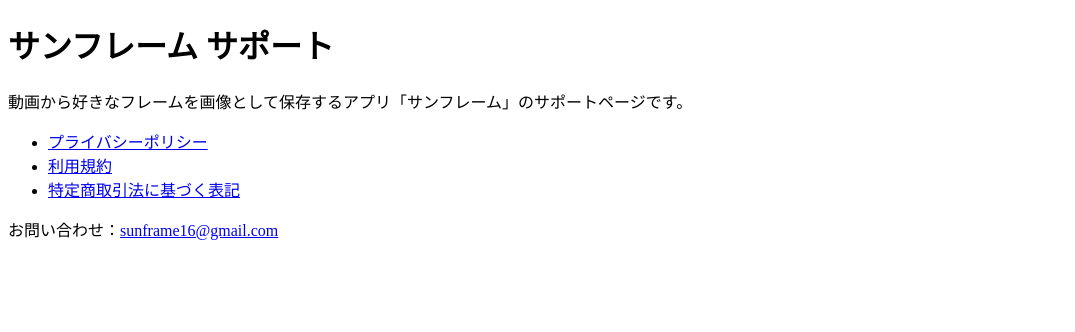
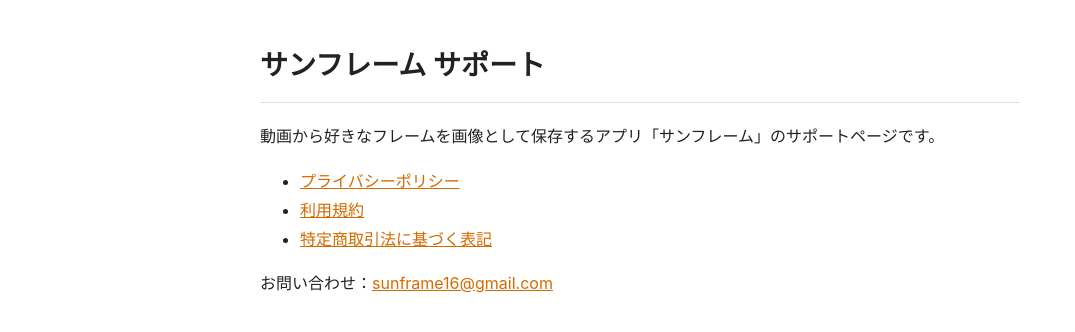
Before and after one commit to sunframe16/sunframe, a plain HTML site: page index.html in a window 1280 px wide. Shown: the whole page, without its empty margins (0-1075 px from the left). Drawn offline with Linux system fonts and the light colour scheme.

Commit message:
Add styles to index.html for better presentation
Added CSS styles for body, headings, and links.

```diff
--- a/index.html
+++ b/index.html
@@ -4,6 +4,51 @@
   <meta charset="utf-8">
   <meta name="viewport" content="width=device-width, initial-scale=1">
   <title>サンフレーム サポート</title>
+
+<style>
+
+  body {
+
+    font-family: -apple-system, BlinkMacSystemFont, "Helvetica Neue", sans-serif;
+
+    line-height: 1.8;
+
+    max-width: 760px;
+
+    margin: 40px auto;
+
+    padding: 0 20px;
+
+    color: #222;
+
+  }
+
+  h1 {
+
+    font-size: 28px;
+
+    border-bottom: 1px solid #ddd;
+
+    padding-bottom: 12px;
+
+  }
+
+  h2 {
+
+    margin-top: 32px;
+
+    font-size: 21px;
+
+  }
+
+  a {
+
+    color: #d66a00;
+
+  }
+
+</style>
+
 </head>
 <body>
   <h1>サンフレーム サポート</h1>
```
